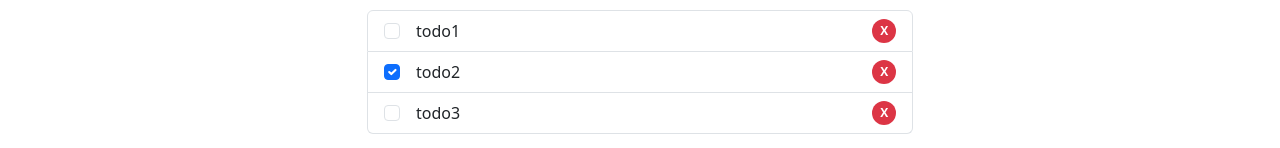
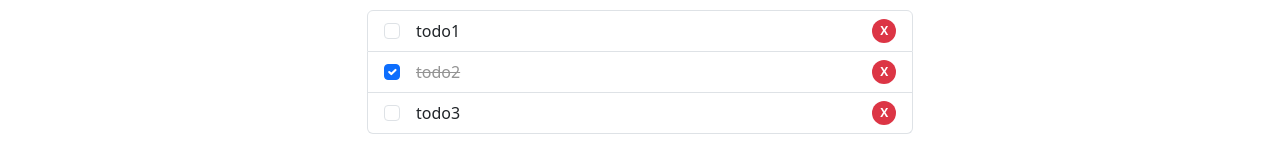
Before and after one commit to HsiaoHungWang/vue-fuen144, a Vue app: page /todos in a window 1280 px wide. Shown: the part 228-376 px from the top of the page. Built offline with nearby package versions, Linux system fonts and the light colour scheme.

Commit message:
移除已完成工作

```diff
--- a/src/views/TodosView.vue
+++ b/src/views/TodosView.vue
@@ -4,6 +4,7 @@ const newTodo = ref('')
 
 const editedTodo = ref({}) //紀錄目前修改的是哪一個Todo
 const oldTodoTitle = ref('')
+
 
 const todos = ref(
     [
@@ -42,6 +43,14 @@ const cancelEdit = todo => {
     todo.title = oldTodoTitle.value
     editedTodo.value = {}
 }
+//移除已完成工作
+const removeComplete = ()=>{
+    for(let i=todos.value.length-1;i>=0;i--){
+        if(todos.value[i].completed){
+            todos.value.splice(i, 1)
+        }
+    }
+}
 
 const remaining = computed(()=>{
    const activeTodos =  todos.value.filter(todo => !todo.completed)
@@ -61,7 +70,7 @@ const remaining = computed(()=>{
                     <div v-if="editedTodo !== todo" class="d-flex justify-content-between">
                         <div>
                             <input class="form-check-input me-3" type="checkbox" v-model="todo.completed">
-                            <label @dblclick="editTodo(todo)" class="form-check-label">{{ todo.title }}</label>
+                            <label @dblclick="editTodo(todo)" class="form-check-label" :class="{completed:todo.completed}">{{ todo.title }}</label>
                         </div>
                         <button @click="removeTodo(todo)" class="badge bg-danger rounded-pill border-0">X</button>
                     </div>
@@ -71,7 +80,7 @@ const remaining = computed(()=>{
             </ul>
             <div class="mt-3 d-flex justify-content-between">
                 <strong class=" me-3">尚有 {{remaining}} 個工作未完成</strong>
-                <button class="btn btn-warning me-3">清除完成工作</button>
+                <button class="btn btn-warning me-3" @click="removeComplete">清除完成工作</button>
             </div>
         </div>
         <div class="col-3"></div>
```
